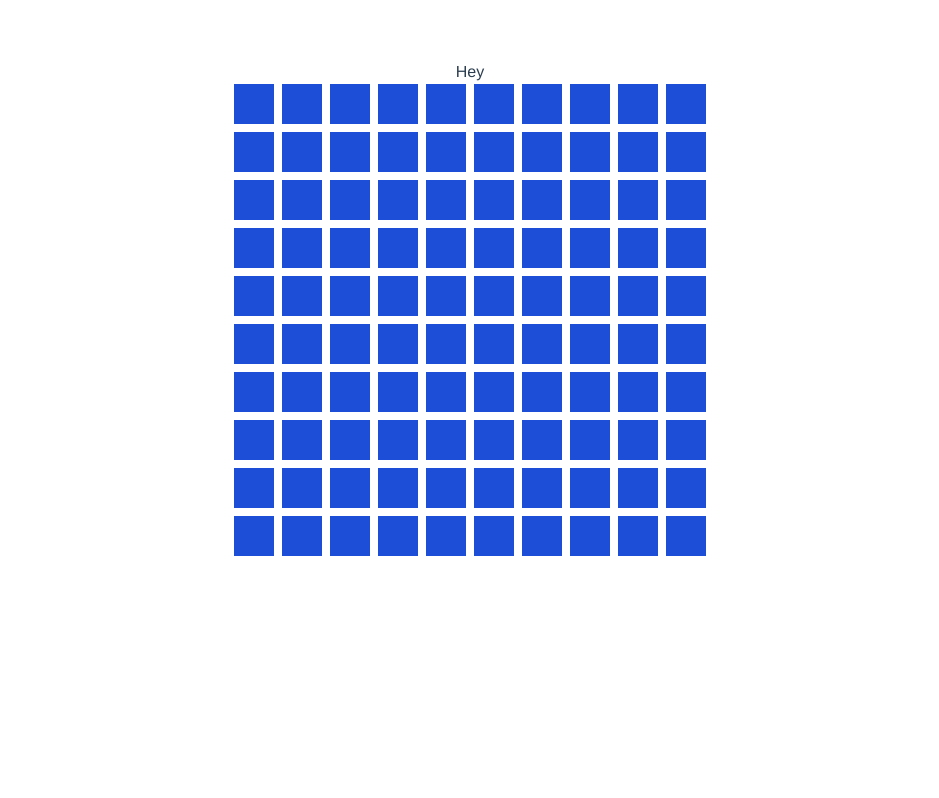
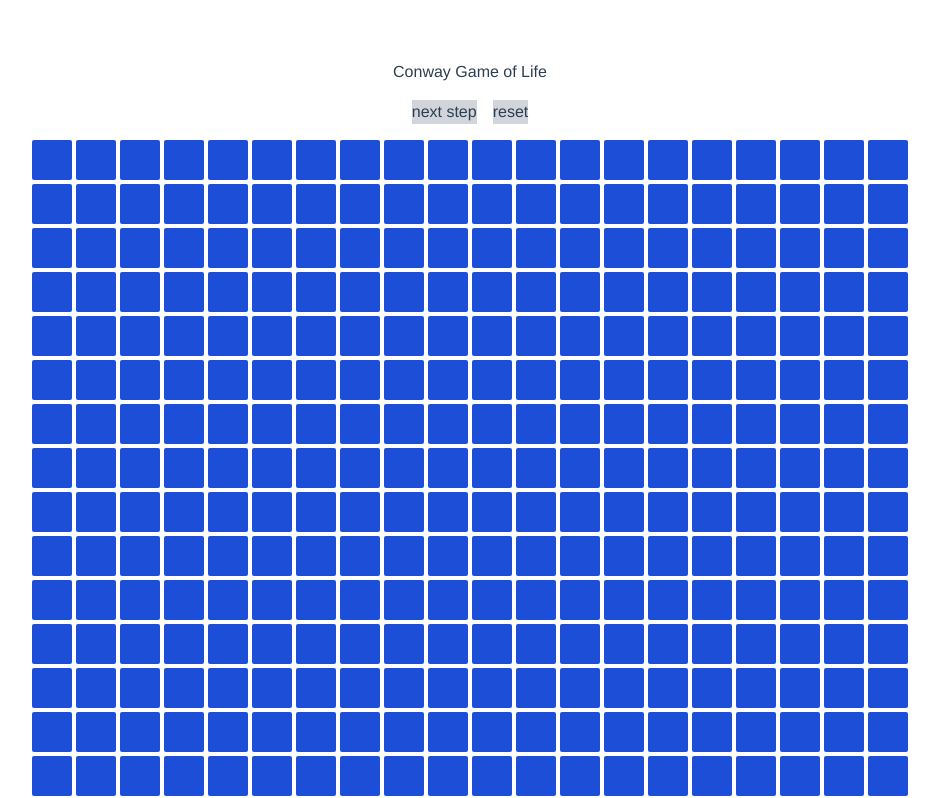
Before and after one commit to Baertig/conways-game-of-life, a Vue app: page / in a window 1280 px wide. Shown: the top 798 px of the page, without its empty margins (170-1109 px from the left). Built offline with nearby package versions, Linux system fonts and the light colour scheme.

Commit message:
Game is working

```diff
--- a/src/App.vue
+++ b/src/App.vue
@@ -1,12 +1,10 @@
 <script setup lang="ts">
-import {ref} from "vue"
 import GameOfLifeVue from "./components/GameOfLife.vue";
-const count = ref(0)
 </script>
 
 <template>
-  <div>Hey</div>
-  <GameOfLifeVue :size="10"/>
+  <h1>Conway Game of Life</h1>
+  <GameOfLifeVue :size="20" />
 </template>
 
 <style>
--- a/src/components/GameOfLife.vue
+++ b/src/components/GameOfLife.vue
@@ -1,11 +1,12 @@
 <script setup lang="ts">
 import { ref } from "vue";
-import { createGameBoardArrayFromSize, xAndYPositionFromTotalIndexAndSize } from "../composables/gameOfLife"
+import { createGameBoardArrayFromSize, xAndYPositionFromTotalIndexAndSize, useGameOfLife } from "../composables/gameOfLife"
 
 const props = defineProps<{
   size: number
 }>()
-const gameBoard = ref(createGameBoardArrayFromSize(10));
+// const gameBoard = ref(createGameBoardArrayFromSize(10));
+const { gameBoard, calculateNextBoard, reset } = useGameOfLife(props.size);
 const cssGridRows = {
   "grid-template-columns": "repeat(" + gameBoard.value.length + ",min-content)"
 }
@@ -22,11 +23,15 @@ const toggleElement = (_: MouseEvent, index: number) => {
 </script>
 
 <template>
-  <div class="grid justify-center gap-2 auto-rows-fr" :style="cssGridRows">
+  <div class="m-2">
+    <button @click="calculateNextBoard" class="bg-gray-300 border-black m-2">next step</button>
+    <button @click="() => reset()" class="bg-gray-300 border-black m-2">reset</button>
+  </div>
+  <div class="grid justify-center gap-1 auto-rows-fr" :style="cssGridRows">
     <div
       v-for="(value, index) in gameBoard.flat()"
       key="index"
-      class="w-10 h-10"
+      class="w-10 h-10 rounded-sm"
       :class="value === 1 ? 'bg-red-700' : 'bg-blue-700'"
       @click="toggleElement($event, index)"
     ></div>
--- a/src/composables/gameOfLife.ts
+++ b/src/composables/gameOfLife.ts
@@ -1,3 +1,5 @@
+import { ref, Ref } from "vue";
+
 export function createGameBoardArrayFromSize(size: number): number[][] {
   return new Array(size).fill(new Array(size).fill(0));
 }
@@ -47,9 +49,42 @@ export function willCellPopulate(
   pos: { x: number; y: number }
 ): boolean {
   const neighbours = numberOfLivingNeighbours(board, pos);
-  console.log(`neighbours=${neighbours}`);
+  if (pos.x === 4 && pos.y === 4) {
+    console.log(`[4,4] neighbours=${neighbours}`);
+  }
   if (neighbours === 3) {
     return true;
   }
   return false;
 }
+
+export function useGameOfLife(size: number) {
+  const gameBoard = ref(createGameBoardArrayFromSize(size));
+  const boardSize = size;
+
+  function reset(size = boardSize) {
+    gameBoard.value = createGameBoardArrayFromSize(size);
+  }
+
+  function calculateNextBoard() {
+    const ymax = gameBoard.value.length;
+    const xmax = gameBoard.value[0].length;
+    const newBoard = [];
+    for (let y = 0; y < ymax; y++) {
+      const row = [...gameBoard.value[y]];
+      for (let x = 0; x < xmax; x++) {
+        if (row[x] === 0) {
+          row[x] = willCellPopulate(gameBoard.value, { x, y }) ? 1 : 0;
+        } else if (row[x] === 1) {
+          row[x] = doesCellSurvive(gameBoard.value, { x, y }) ? 1 : 0;
+        } else {
+          console.error(`Unexpected Value in GameBoard: ${row[x]}`);
+        }
+      }
+      newBoard.push(row);
+    }
+    gameBoard.value = newBoard;
+  }
+
+  return { gameBoard, calculateNextBoard, reset };
+}
```
Also changed, not shown: 1 other file (tests, documents, lock files or other folders).
